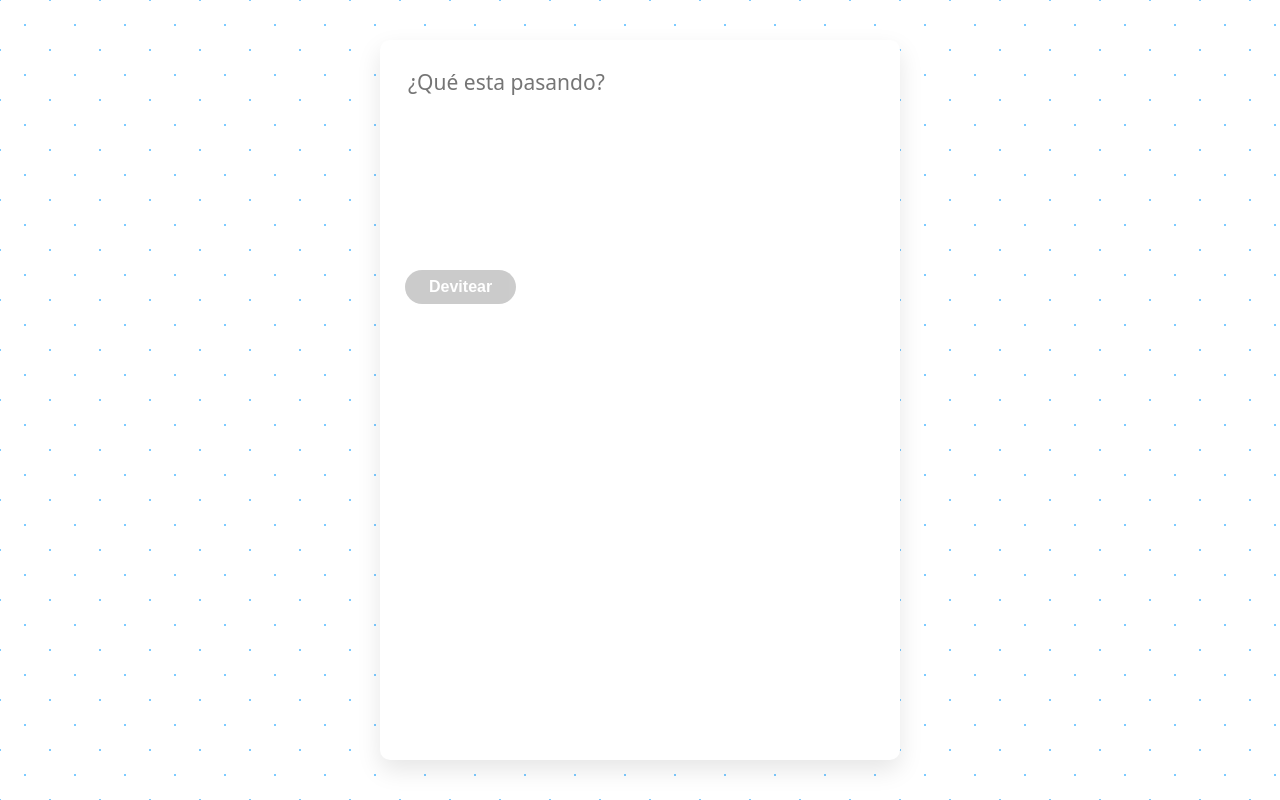
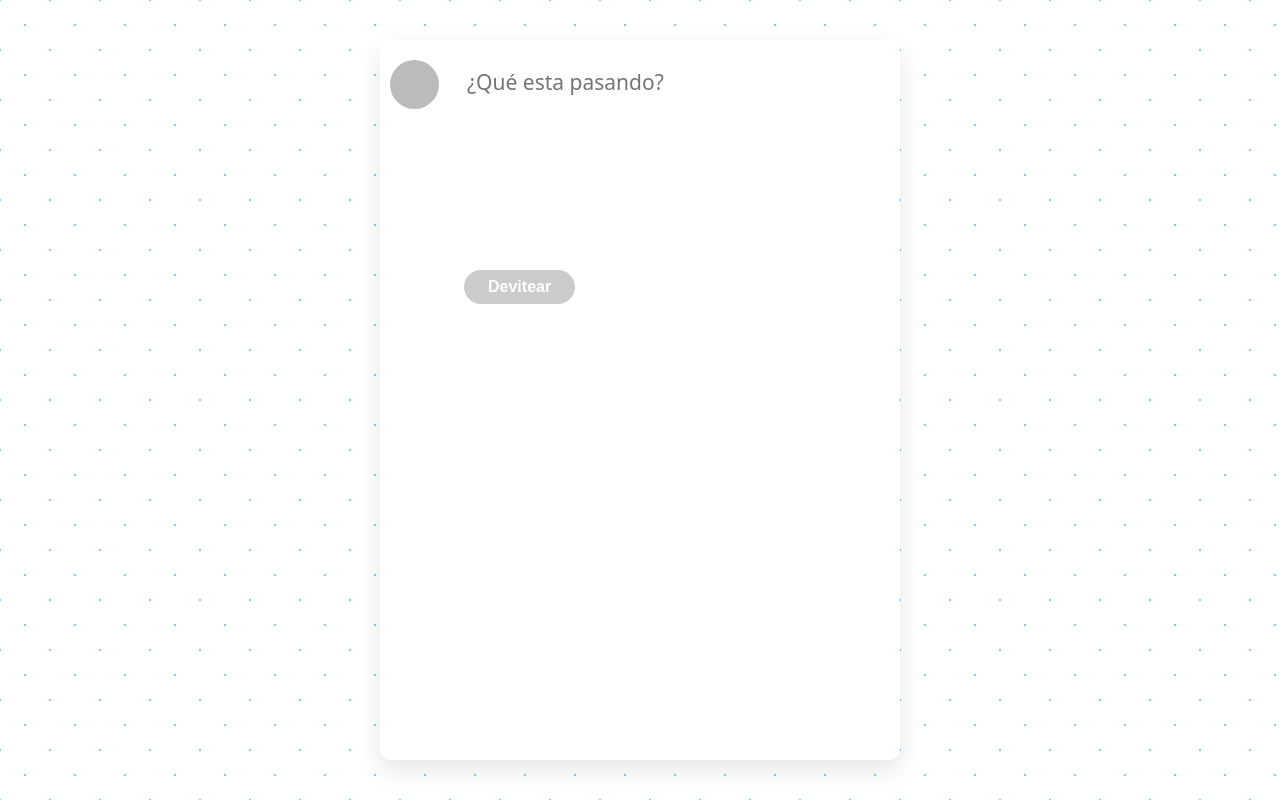
Before and after one commit to vicennt/nextjs-twitter-clone, a Next.js app: page /compose/tweet in a window 1280 px wide. Built offline with nearby package versions, Linux system fonts and the light colour scheme; no server answers; sample sign-in values are in the browser's storage.

Commit message:
showing avatar when user is at compose tweet

```diff
--- a/pages/compose/tweet/index.js
+++ b/pages/compose/tweet/index.js
@@ -1,4 +1,5 @@
 import AppLayout from "components/AppLayout";
+import Avatar from "components/Avatar";
 import Button from "components/Button";
 import useUser from "hooks/useUser";
 import { useState, useEffect } from "react";
@@ -96,6 +97,12 @@ export default function ComposeTweet() {
         <Head>
           <title>Crear un devit / Devter</title>
         </Head>
+        <section className="form-container">
+          {user && (
+            <section className="avatar-container">
+              <Avatar src={user.avatar} />
+            </section>
+          )}
           <form onSubmit={handleSubmit}>
             <textarea
               placeholder="¿Qué esta pasando?"
@@ -106,7 +113,7 @@ export default function ComposeTweet() {
               onDrop={handleDrop}
             />
             {imgURL && (
-            <section>
+              <section className="remove-image">
                 <button onClick={() => setImgURL(null)}>x</button>
                 <img src={imgURL} />
               </section>
@@ -115,6 +122,7 @@ export default function ComposeTweet() {
               <Button disabled={isButtonDisabled}>Devitear</Button>
             </div>
           </form>
+        </section>
       </AppLayout>
       <style jsx>{`
         div {
@@ -132,6 +140,20 @@ export default function ComposeTweet() {
           top: 15px;
           position: absolute;
           right: 15px;
+        }
+
+        .avatar-container {
+          padding-top: 20px;
+          padding-left: 10px;
+        }
+
+        .form-container {
+          align-items: flex-start;
+          display: flex;
+        }
+
+        .remove-img {
+          position: relative;
         }
 
         form {
```
Lines whose indentation alone changed are shown as unchanged.
